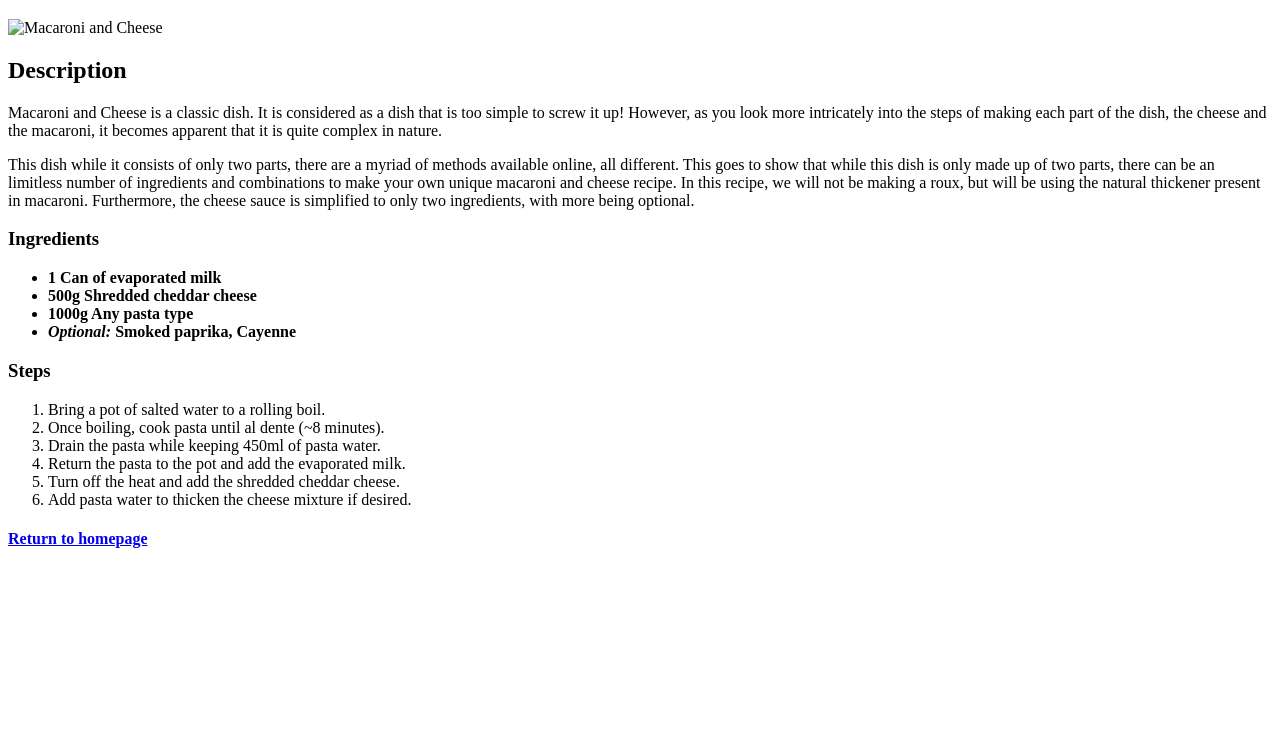
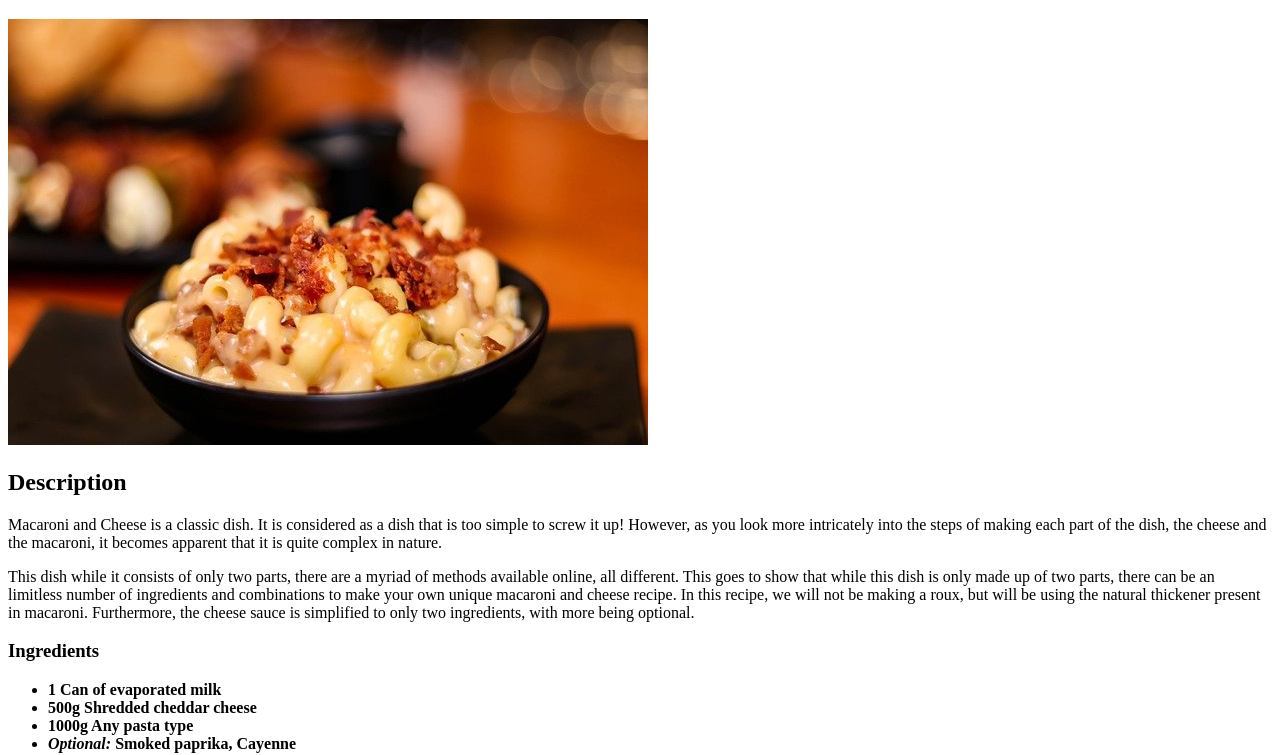
Before and after one commit to gormlessfie/odin-recipes, a plain HTML site: page recipes/macncheese.html in a window 1280 px wide. Shown: the part 61-816 px from the top of the page. Drawn offline with Linux system fonts and the light colour scheme.

Commit message:
Fixed img src for macncheese

```diff
--- a/recipes/macncheese.html
+++ b/recipes/macncheese.html
@@ -8,7 +8,7 @@
     <body>
 
         <h1>Macaroni and Cheese</h1>
-        <img src="../img/macncheese.jpg" alt="Macaroni and Cheese">
+        <img src="../img/mnc.jpg" alt="Macaroni and Cheese">
 
         <h2>Description</h2>
         <p>
```
